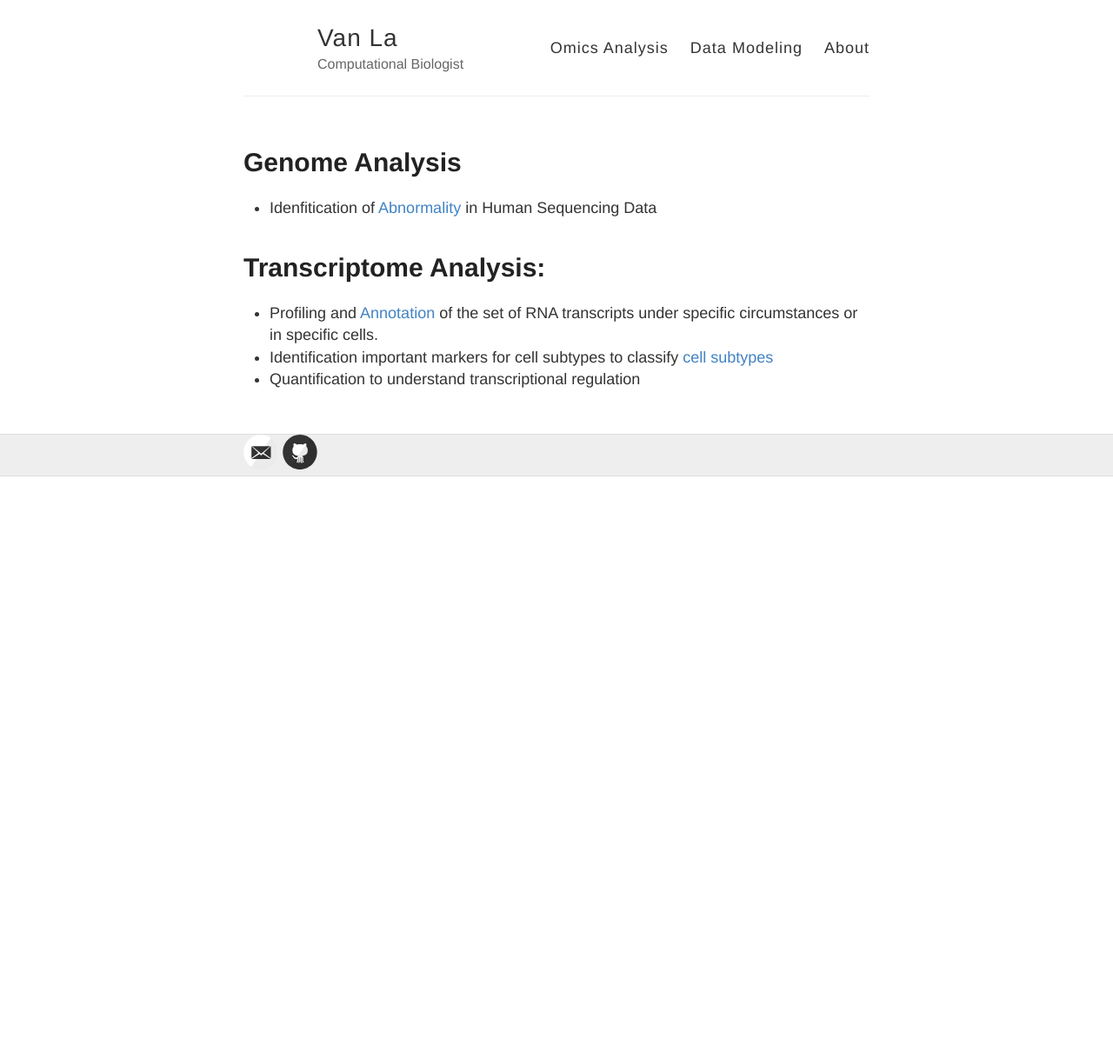
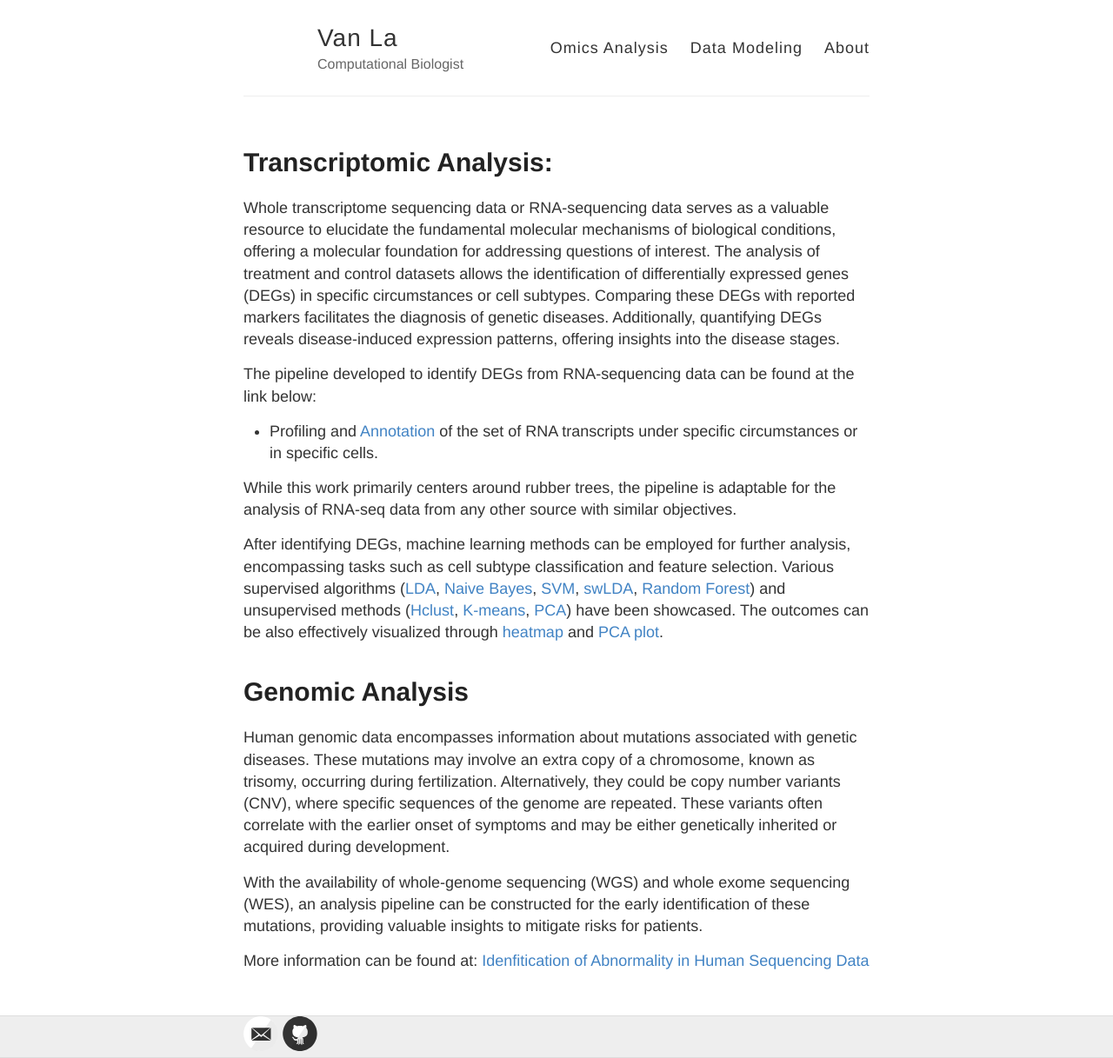
Before and after one commit to vanngocthuyla/Data_Analysis, a Jekyll site: the page built from pages/sequencing.md, in a window 1280 px wide. Shown: the whole page at 87% size. Built offline with Jekyll 4.4.1, drawn with Linux system fonts in a browser that asks for light colours; our own code applies the rules of GitHub Pages for plain Markdown files; before the commit the page ends 900 px from its top, so only the background shows below that.

Commit message:
Update sequencing.md

```diff
--- a/pages/sequencing.md
+++ b/pages/sequencing.md
@@ -1,7 +1,19 @@
-# Genome Analysis
-- Idenfitication of [Abnormality](https://vanngocthuyla.github.io/Data_Analysis/pages/sequencing/NIPT) in Human Sequencing Data
+# Transcriptomic Analysis:
 
-# Transcriptome Analysis:
+Whole transcriptome sequencing data or RNA-sequencing data serves as a valuable resource to elucidate the fundamental molecular mechanisms of biological conditions, offering a molecular foundation for addressing questions of interest. The analysis of treatment and control datasets allows the identification of differentially expressed genes (DEGs) in specific circumstances or cell subtypes. Comparing these DEGs with reported markers facilitates the diagnosis of genetic diseases. Additionally, quantifying DEGs reveals disease-induced expression patterns, offering insights into the disease stages.
+
+The pipeline developed to identify DEGs from RNA-sequencing data can be found at the link below:
 - Profiling and [Annotation](https://vanngocthuyla.github.io/Data_Analysis/pages/sequencing/Annotation) of the set of RNA transcripts under specific circumstances or in specific cells.
-- Identification important markers for cell subtypes to classify [cell subtypes](https://vanngocthuyla.github.io/Data_Analysis/pages/sequencing/Classification_Clustering)
-- Quantification to understand transcriptional regulation
+
+While this work primarily centers around rubber trees, the pipeline is adaptable for the analysis of RNA-seq data from any other source with similar objectives.
+
+After identifying DEGs, machine learning methods can be employed for further analysis, encompassing tasks such as cell subtype classification and feature selection. Various supervised algorithms ([LDA](https://vanngocthuyla.github.io/Data_Analysis/pages/sequencing/LDA), [Naive Bayes](https://vanngocthuyla.github.io/Data_Analysis/pages/sequencing/Naive_Bayes), [SVM](https://vanngocthuyla.github.io/Data_Analysis/pages/sequencing/SVM), [swLDA](https://vanngocthuyla.github.io/Data_Analysis/pages/sequencing/swLDA), [Random Forest](https://vanngocthuyla.github.io/Data_Analysis/pages/sequencing/RF)) and unsupervised methods ([Hclust](https://vanngocthuyla.github.io/Data_Analysis/pages/sequencing/hclust), [K-means](https://vanngocthuyla.github.io/Data_Analysis/pages/sequencing/kmean), [PCA](https://vanngocthuyla.github.io/Data_Analysis/pages/sequencing/PCA)) have been showcased. The outcomes can be also effectively visualized through [heatmap](https://vanngocthuyla.github.io/Data_Analysis/pages/sequencing/Heatmap) and [PCA plot](https://vanngocthuyla.github.io/Data_Analysis/pages/sequencing/PCA_Plot).
+
+
+# Genomic Analysis
+
+Human genomic data encompasses information about mutations associated with genetic diseases. These mutations may involve an extra copy of a chromosome, known as trisomy, occurring during fertilization. Alternatively, they could be copy number variants (CNV), where specific sequences of the genome are repeated. These variants often correlate with the earlier onset of symptoms and may be either genetically inherited or acquired during development.
+
+With the availability of whole-genome sequencing (WGS) and whole exome sequencing (WES), an analysis pipeline can be constructed for the early identification of these mutations, providing valuable insights to mitigate risks for patients.
+
+More information can be found at: [Idenfitication of Abnormality in Human Sequencing Data](https://vanngocthuyla.github.io/Data_Analysis/pages/sequencing/NIPT)
```
